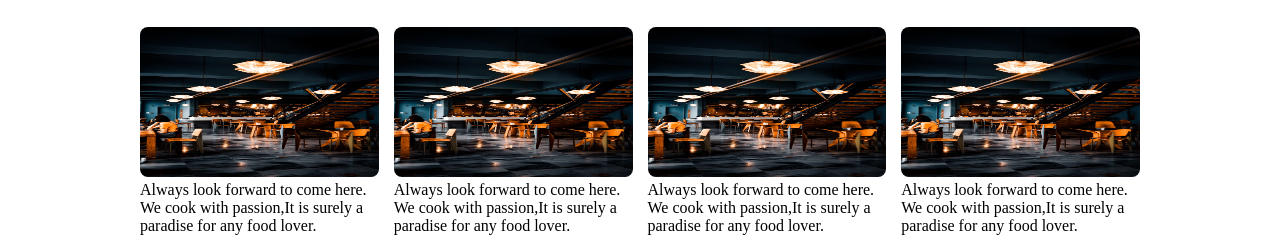
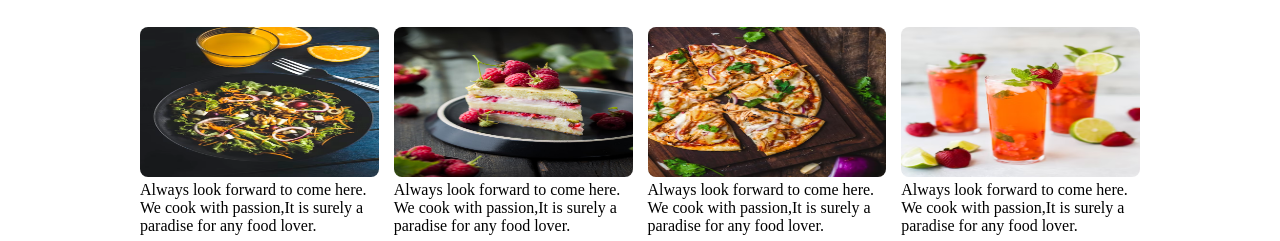
Before and after one commit to umireille/landing-page, a plain HTML site: page Restaurant/index.html in a window 1280 px wide. Shown: the part 559-800 px from the top of the page. Drawn offline with Linux system fonts and the light colour scheme.

Commit message:
a landing page

```diff
--- a/Restaurant/index.html
+++ b/Restaurant/index.html
@@ -11,7 +11,7 @@
     <header>
       <nav>
         <div class="img-holder">
-          <img class="img-section" src="image/logo.webp" />
+          <img class="img-section" src="logo.webp" />
         </div>
 
         <div class="nav-section">
@@ -36,7 +36,7 @@
           <button class="btn">Sign Up</button>
         </div>
         <div>
-          <img class="image-2" src="image/restaurant.avif" />
+          <img class="image-2" src="restaurant.avif" />
         </div>
       </div>
     </header>
@@ -46,25 +46,25 @@
     <div class="information">
         <div class="information-section">
        <div class="info-section">
-        <img class="info-image" src="image/restaurant.avif"></div>
+        <img class="info-image" src="food1.avif"></div>
        <div><p class="info-text">Always look forward to come here.
           We cook with passion,It is surely a paradise for any food lover.</p></div>
         </div>
          <div class="information-section">
        <div class="info-section">
-        <img class="info-image" src="image/restaurant.avif"></div>
+        <img class="info-image" src="food2.avif"></div>
        <div><p class="info-text">Always look forward to come here.
           We cook with passion,It is surely a paradise for any food lover.</p></div>
         </div>
          <div class="information-section">
        <div class="info-section">
-        <img class="info-image" src="image/restaurant.avif"></div>
+        <img class="info-image" src="food3.avif"></div>
        <div><p class="info-text">Always look forward to come here.
           We cook with passion,It is surely a paradise for any food lover.</p></div>
         </div>
          <div class="information-section">
        <div class="info-section">
-        <img class="info-image" src="image/restaurant.avif"></div>
+        <img class="info-image" src="food4.avif"></div>
        <div><p class="info-text">Always look forward to come here.
           We cook with passion,It is surely a paradise for any food lover.</p></div>
         </div>
```
Also changed, not shown: Restaurant/about.html (deleted, +0 -12 lines), Restaurant/contact.html (deleted, +0 -12 lines), Restaurant/home.html (deleted, +0 -12 lines), Restaurant/food1.avif (added), Restaurant/food2.avif (added), Restaurant/food3.avif (added), Restaurant/food4.avif (added), Restaurant/logo.webp (renamed from Restaurant/image/logo.webp), Restaurant/restaurant.avif (renamed from Restaurant/image/restaurant.avif).
